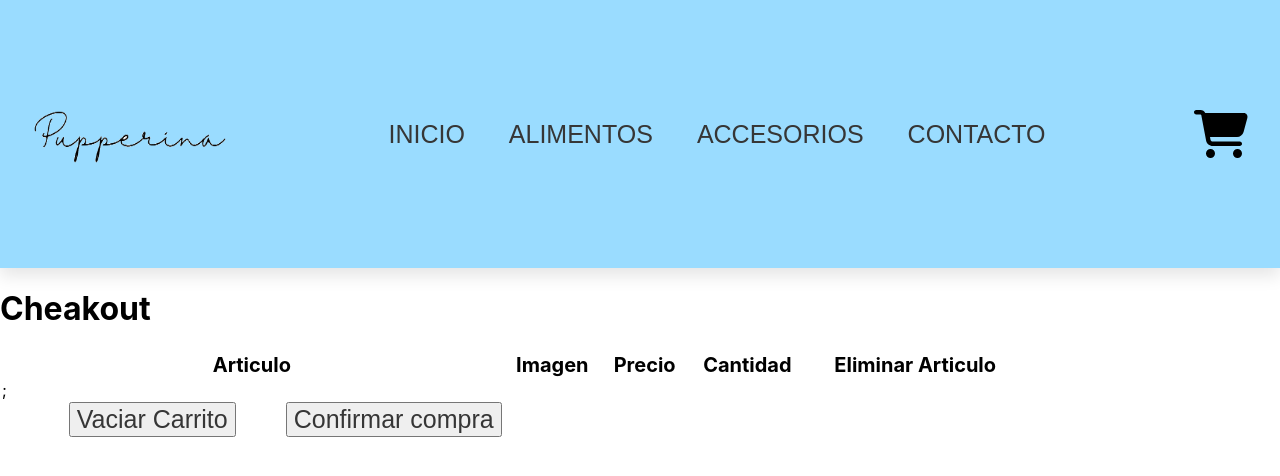
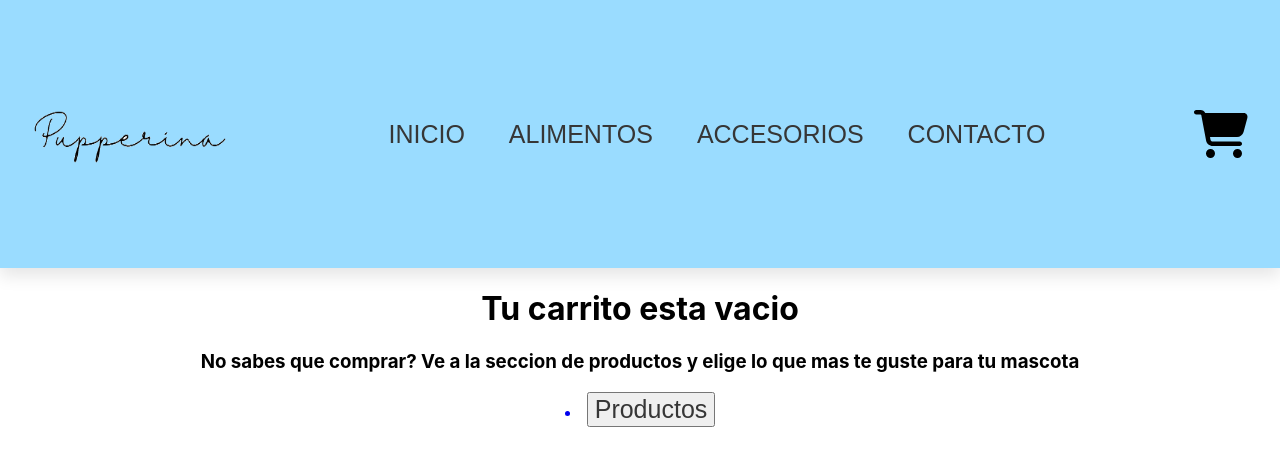
Before and after one commit to glaborda03/project-react, a React (Create React App) app: page /cart in a window 1280 px wide. Shown: the top 476 px of the page. Built offline with nearby package versions, Linux system fonts and the light colour scheme; a web font is replaced by a local one.

Commit message:
Tecnicas de Rendering

```diff
--- a/src/App.js
+++ b/src/App.js
@@ -6,8 +6,8 @@ import Contacto from './Componentes/pages/Contacto';
 import Inicio from './Componentes/pages/Inicio';
 import Detail from "./Componentes/pages/Detail"
 import ItemListContainer from './Componentes/ItemListContainer/ItemListContainer';
-import Cheakout from './Componentes/pages/Cheakout';
 import CartProvider from './Componentes/Context/CartContext';
+import Cart from './Componentes/Cart/Cart';
 
 function App() {
   return (
@@ -22,9 +22,10 @@ function App() {
 
           <Route path="/" element={<Inicio/>} />
           <Route path="/productos/:id" element={<Detail/>} />
+          <Route path="/productos" element={<ItemListContainer/>} />
           <Route path="/Categoria/:cat" element={<ItemListContainer/>} />
           <Route path="/Contacto" element={<Contacto />} />
-          <Route path="/cart" element={<Cheakout/>} />
+          <Route path="/cart" element={<Cart/>} />
 
         </Routes>
       </BrowserRouter>
--- /dev/null
+++ b/src/Componentes/Cart/Cart.js
@@ -0,0 +1,7 @@
+import Cheakout from "../pages/Cheakout";
+
+const Cart = () => {
+  return <Cheakout />;
+};
+
+export default Cart;
--- a/src/Componentes/Context/CartContext.js
+++ b/src/Componentes/Context/CartContext.js
@@ -3,13 +3,16 @@ import { createContext, useState } from "react";
 
 export const CartContext = createContext();
 
-const CartProvider = ({children}) => {
+const CartProvider = ({ children }) => {
   const [cart, setCart] = useState([]);
+  const [totalProd, setTotalProd] = useState(0);
+  const [totalCompra, setTotalCompra] = useState(0);
 
   const addToCart = (prod) => {
     const isInCart = cart.find(
       (productInCart) => productInCart.Id === prod.Id
     );
+
     if (isInCart) {
       const newArray = cart.map((productInCart) => {
         if (productInCart.Id === prod.Id) {
@@ -17,7 +20,8 @@ const CartProvider = ({children}) => {
             ...productInCart,
             contador: productInCart.contador + prod.contador,
           };
-           } else {
+        }
+        else {
           return productInCart;
         }
       });
@@ -25,19 +29,33 @@ const CartProvider = ({children}) => {
     } else {
       setCart([...cart, prod]);
     }
+
+      setTotalProd(totalProd + prod.contador);
+      setTotalCompra(totalCompra + parseInt(prod.contador)*parseFloat(prod.precio));
   };
 
-     const clear = () => {setCart([])};
+  const clear = () => {
+    setCart([])
+    setTotalCompra(0);
+    setTotalProd(0);
+  };
 
   const removeItem = (id) => {
-      const newCart = cart.filter((prod) => prod.Id !== id)
+
+    const newCart = cart.filter((prod) => prod.Id !== id);
     setCart(newCart);
+
+    const p = cart.find((prod) => prod.Id === id);
+    setTotalProd(totalProd - p.contador);
+
+    setTotalCompra(
+      totalCompra - parseInt(p.contador) * parseFloat(p.precio));
   };
 
 
 
-     return(
-        <CartContext.Provider value={{cart, addToCart, clear, removeItem}}>
+  return (
+    <CartContext.Provider value={{ cart, totalProd, totalCompra, addToCart, clear, removeItem  }}>
       {children}
 
     </CartContext.Provider>
--- a/src/Componentes/ItemDetail/ItemDetail.js
+++ b/src/Componentes/ItemDetail/ItemDetail.js
@@ -19,8 +19,10 @@ const ItemDetail = ({ products }) => {
                 <h3>{descripcion}</h3>
                 <p>Precio ${precio}</p>
                 <h3>Stock disponible: {stock}</h3>
+
                 {
                     cantSelecionada > 0 ? <Link to="/Cart"><button>TERMINAR COMPRA</button></Link> : <ItemCount stock={stock} cantidadCompra={setCantidadSelecionada} products={products}/>
+
                 }
 
 
--- a/src/Componentes/NavBar/CartWidget.js
+++ b/src/Componentes/NavBar/CartWidget.js
@@ -1,12 +1,19 @@
 
-import{FontAwesomeIcon} from "@fortawesome/react-fontawesome"
-import{faCartShopping} from "@fortawesome/free-solid-svg-icons"
+import { FontAwesomeIcon } from "@fortawesome/react-fontawesome"
+import { faCartShopping } from "@fortawesome/free-solid-svg-icons"
+import './NavBar.css'
+import React, { useContext } from "react";
+import { CartContext } from '../Context/CartContext';
 
+const CartWidget = () => {
+    const {totalProd } = useContext(CartContext);
+    return (
+        <div className="CartWidgetCantidad">
+           {totalProd !==0 && <p>{totalProd}</p> }
+            <p className="CartWidget">
+                <FontAwesomeIcon icon={faCartShopping} />
+            </p>
 
-const CartWidget = ()=>{
-    return(
-        <div className="CartWidget">
-            <FontAwesomeIcon icon={faCartShopping} />
         </div>
     )
 }
--- a/src/Componentes/NavBar/NavBar.css
+++ b/src/Componentes/NavBar/NavBar.css
@@ -27,6 +27,13 @@
 
 }
 
+.CartWidgetCantidad{
+    display: flex;
+    justify-content: space-between;
+    align-items: center;
+    font-size: 25px;
+}
+
 .CartWidget{
     font-size: 3rem;
     cursor: pointer;
--- a/src/Componentes/NavBar/NavBar.js
+++ b/src/Componentes/NavBar/NavBar.js
@@ -14,7 +14,7 @@ const NavBar = ()=> {
             <Link to="/Categoria/accesorios"><li><button> ACCESORIOS</button></li></Link>
             <Link to="/Contacto"><li><button> CONTACTO</button></li></Link>
         </ul>
-        <Link style={{textDecoration: "none", color:'black'}} to="/Cart">
+        <Link style={{textDecoration: "none", color:'black', display:'flex'}} to="/Cart">
 
             <CartWidget />
 
--- a/src/Componentes/pages/Cheakout.css
+++ b/src/Componentes/pages/Cheakout.css
@@ -15,8 +15,8 @@
 
 .precio{
     font-size: 30px;
-    margin-left: 15%;
     text-align: center;
+    width: 100%;
 }
 
 .tabla{
@@ -32,16 +32,43 @@
     margin-left: 20%;
 }
 .btnVaciarCarrito{
-    text-align: end;
-    margin-right: 10%;
+
+    margin-bottom: 5rem;
+    cursor: pointer;
+}
+.btnConfirmarCompra{
+    margin-bottom: 1rem;
+    cursor: pointer;
 }
 
-.btnFooter{
-    width: 100%;
-    display: flex;
-    justify-content: end;
+.btnSeguirComprando{
+    margin-bottom: 1rem;
+    text-decoration: none;
+    cursor: pointer;
+    list-style: none;
 }
 
 .cabecera{
     font-size: 20px;
 }
+
+.carritoVacio{
+
+    text-align: center;
+    justify-content: center;
+    text-decoration: none;
+    margin-bottom: 6.5rem;
+}
+
+.carritoVacio button{
+
+    text-decoration: none;
+
+}
+.totalCompra{
+    width: 100%;
+    display: flex;
+    flex-direction: column;
+    justify-content: center;
+    align-items: center;
+}
--- a/src/Componentes/pages/Cheakout.js
+++ b/src/Componentes/pages/Cheakout.js
@@ -2,14 +2,24 @@ import Table from 'react-bootstrap/Table';
 import React, { useContext } from "react";
 import { CartContext } from '../Context/CartContext';
 import "./Cheakout.css"
+import { Link } from 'react-router-dom'
 
 
 const Cheakout = () => {
-    const { cart, clear, removeItem } = useContext(CartContext);
-    return (
+    const { cart, clear, removeItem, totalCompra, totalProd } = useContext(CartContext);
+    return totalProd === 0 ? (
+
+        <>
+        <div className='carritoVacio'>
+        <h1>Tu carrito esta vacio</h1>
+        <h3>No sabes que comprar? Ve a la seccion de productos y elige lo que mas te guste para tu mascota</h3>
+        <Link to="/productos"><li><button> Productos</button></li></Link>
+        </div>
+        </>
+    ):(
         <div>
 
-            <h1>Cheakout</h1>
+            <h1 className='carritoVacio'>Tu compra</h1>
 
 
             <Table striped className='tabla'>
@@ -54,19 +64,22 @@ const Cheakout = () => {
 
 
                                 <td>
-                                    <button className='btnEliminarArticulo' onClick={()=>removeItem(product.Id)}> Eliminar</button>
+                                    <button className='btnEliminarArticulo' onClick={() => removeItem(product.Id)}> Eliminar</button>
                                 </td>
                             </tr>
                         )
                     })};
                 </tbody>
-                <tfoot className='btnFooter'>
+                        <div className='totalCompra'>
 
-                        <button className='btnVaciarCarrito' onClick={clear}>Vaciar Carrito</button>
-                        <button onClick={clear}>Confirmar compra</button>
+                                <p className="precio">Total Compra {`$ ${totalCompra}`}</p>
+                                <button className='btnConfirmarCompra' onClick={clear}>Confirmar compra</button>
+                                <Link to="/productos"><li><button className='btnSeguirComprando'> Seguir Comprando</button></li></Link>
+                                <button className='btnVaciarCarrito' onClick={clear}>Vaciar Carrito</button>
+                        </div>
 
 
-                </tfoot>
+
             </Table>
 
         </div>
```
Lines whose indentation alone changed are shown as unchanged.
